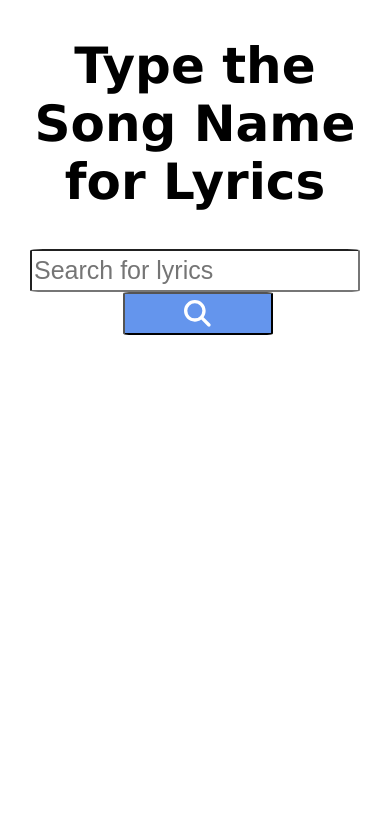
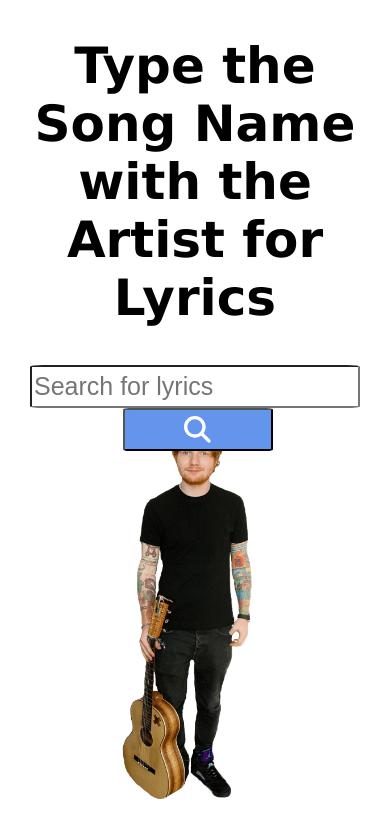
Before and after one commit to Brian4755/MusicDetails, a React (Create React App) app: page / in a window 390 px wide. Shown: the top 838 px of the page. Built offline with nearby package versions, Linux system fonts and the light colour scheme; no server answers.

Commit message:
hompage image and mobile css placement

```diff
--- a/src/Home.css
+++ b/src/Home.css
@@ -63,3 +63,40 @@ h2 {
   height: 20px;
   width: 20px;
 }
+
+.edSheeranImage {
+  position: absolute;
+  height: 50%;
+  left: 10%;
+  top: 40%;
+  z-index: -1;
+}
+
+.ladyGagaImage {
+  position: absolute;
+  height: 50%;
+  right: 10%;
+  top: 40%;
+  z-index: -1;
+}
+
+@media only screen and (max-width: 1200px) {
+  .ladyGagaImage, .edSheeranImage {
+    top: 50%;
+  }
+}
+
+@media only screen and (max-width: 800px) {
+  .ladyGagaImage {
+    display: none;
+  }
+  .edSheeranImage {
+    left: 50%;
+    right: 50%;
+    transform: translate(-50%);
+    top: 400px;
+  }
+  .ref {
+    margin-top: 120%;
+  }
+}
--- a/src/Homepage.js
+++ b/src/Homepage.js
@@ -15,14 +15,14 @@ const Homepage = () => {
   const handleMusicSearch = async FormData => {
     const musicResults = await musicSearch(FormData)
     setMusic(musicResults)
-    console.log(musicResults)
-    console.log(musicResults[0].lyrics.lyrics.body.html)
   }
 
 
   return (
     <>
-      <h1>Type the Song Name for Lyrics</h1>
+      <h1>Type the Song Name with the Artist for Lyrics</h1>
+      <img className='edSheeranImage' alt='Ed Sheeran' src='./edSheeranImage.png'/>
+      <img className='ladyGagaImage' alt='Lady Gaga' src='./ladyGagaImage.png'/>
       <div className='musicSearch' >
         <MusicSearch handleMusicSearch = {handleMusicSearch}/>
         <div className='ref' ref={scrollToRef}></div>
--- a/src/services/musicService.js
+++ b/src/services/musicService.js
@@ -1,10 +1,8 @@
 const BASE_URL = `${process.env.REACT_APP_BACK_END_SERVER_URL}`
 
 export async function musicSearch(formData){
-  console.log(formData.query)
   const res = await fetch(`${BASE_URL}/api/music?q=${formData.query}`)
   const data = await res.json()
-  console.log(data)
   const resID = await fetch(`${BASE_URL}/api/id?id=${data.id}`)
   const lyricData = await resID.json()
   return [lyricData, data]
```
Also changed, not shown: public/edSheeranImage.png (added), public/ladyGagaImage.png (added).
